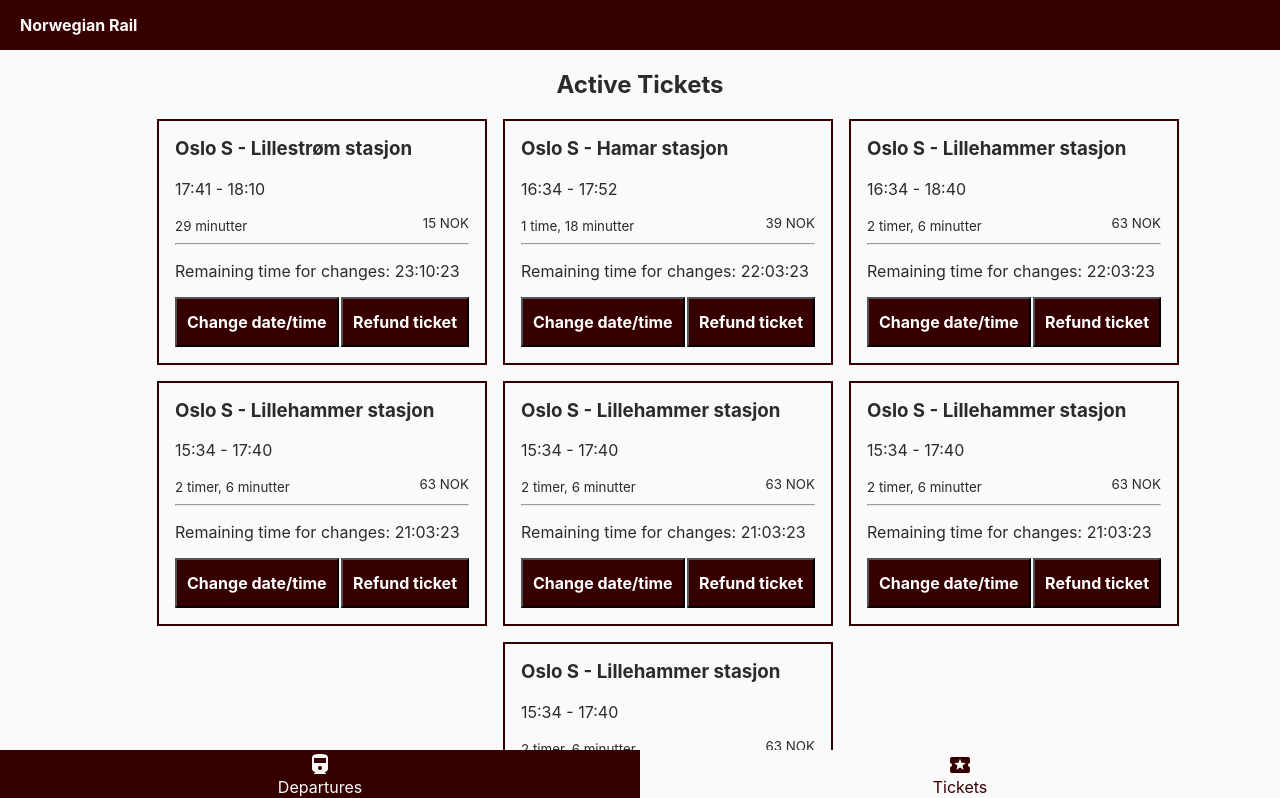
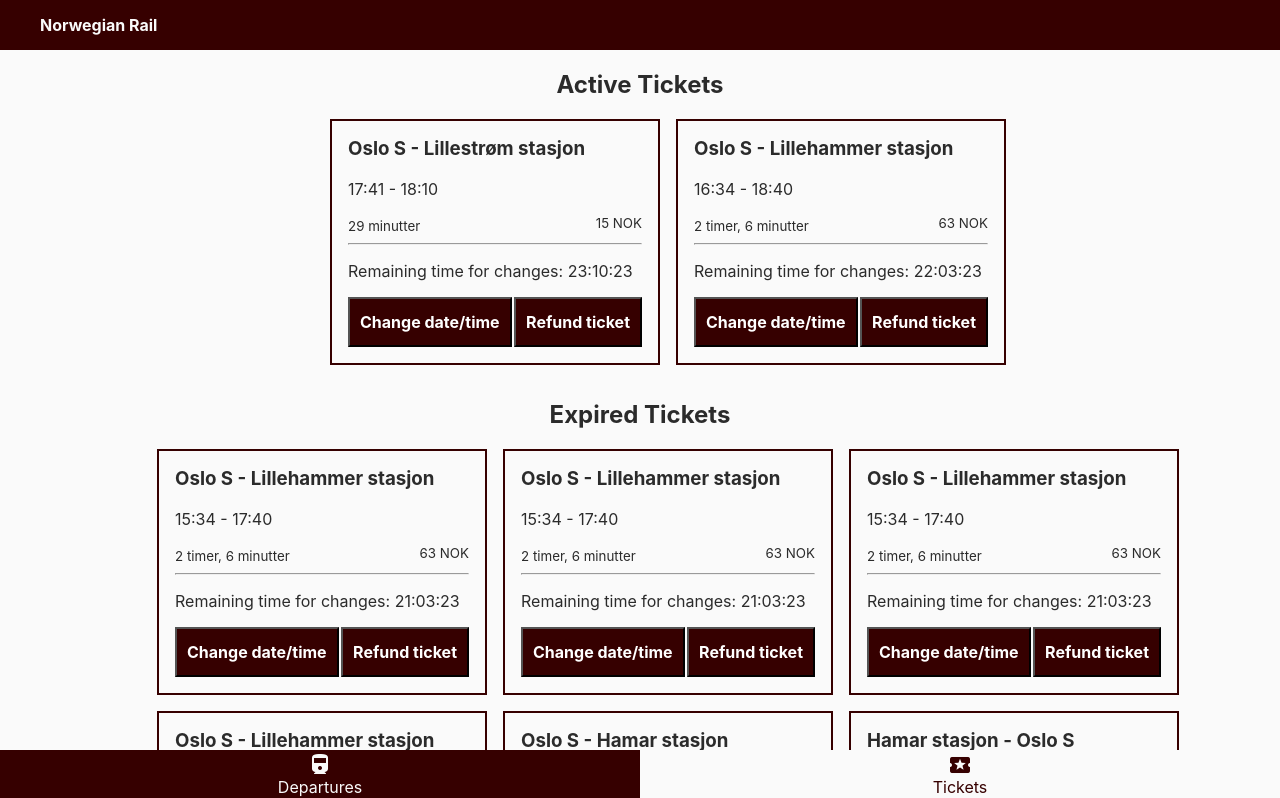
Before and after one commit to OslometMartint/MAUU5010-Project, a Next.js app: page /tickets in a window 1280 px wide. Shown: the top 798 px of the page. Built offline with nearby package versions, Linux system fonts and the light colour scheme; what @entur/sdk would draw is missing.

Commit message:
header link

```diff
--- a/components/Header.js
+++ b/components/Header.js
@@ -1,3 +1,4 @@
+import Link from 'next/link';
 const Header = () => {
   return (
     <header>
@@ -9,18 +10,22 @@ const Header = () => {
           display: flex;
           align-items: center;
         }
-        h1 {
+        h1, a {
           color: #fafafa;
           font-size: 1em;
           margin: 0 1.25em;
           text-align: right;
+          text-decoration: none;
         }
         button {
           color: #360000;
           background-color: #fafafa;
         }
       `}</style>
-      <h1>Norwegian Rail</h1>
+      <h1><Link href="/"><a>
+      Norwegian Rail
+      </a>
+      </Link></h1>
     </header>
   );
 };
--- a/pages/tickets.js
+++ b/pages/tickets.js
@@ -1,4 +1,3 @@
-import Link from "next/link";
 import { activeTickets, expiredTickets } from "../data/tickets";
 import { timeConvert } from "../lib/utils";
 import Countdown from "../components/Countdown";
```
Also changed, not shown: data/tickets.json (+1 -1 lines).
